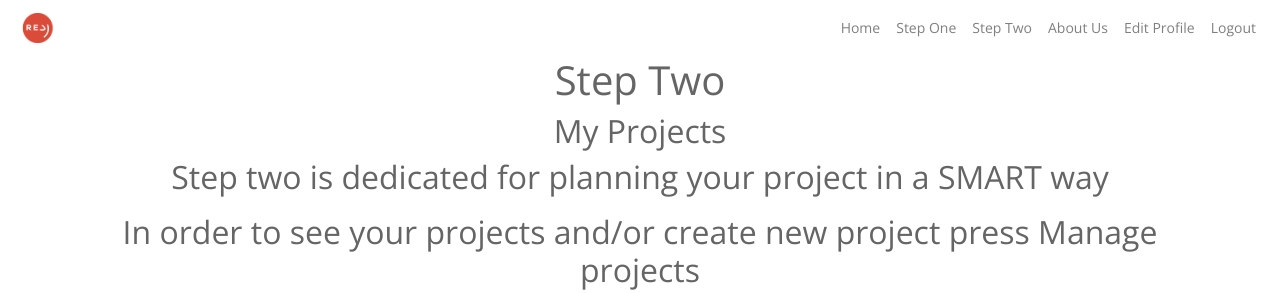
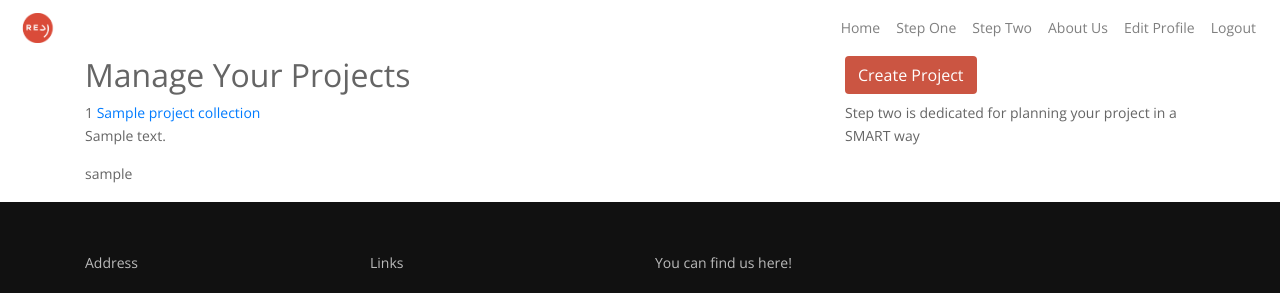
Before and after one commit to nurpeiis/RED, a Django app: page /home/step-two/ in a window 1280 px wide. Shown: the top 293 px of the page. Run offline with Django 3.2, Linux system fonts and the light colour scheme; a user stored in the database is signed in; tables that the repository leaves empty hold one stand-in row (values such as "Sample post"); some libraries are stand-ins or nearby versions.

Commit message:
Project HTML Templates have been changed

```diff
--- a/home/templates/home/project_detail.html
+++ b/home/templates/home/project_detail.html
@@ -15,7 +15,7 @@
             {% endfor %}
         </ul>
         {% endif %}
-        <a href = "{{ instance.get_absolute_url }}">{{ instance.name }}</a>
+        <h2>{{ instance.name }}</h2>
         <p>{{ instance.description }}</p>
         <p> {{ instance.slug }} </p>
         <button onclick="location.href='{{ instance.get_absolute_url }}edit'" class="btn ligncenter marginbot20" style="background-color: #CB5542; color: white; margin-top: 20px;">Edit Project</button>
--- a/home/templates/home/step_two.html
+++ b/home/templates/home/step_two.html
@@ -7,20 +7,35 @@
 {% endblock %}
 {% block body %}
     <div class = "container">
-        <center>
-            <h1> Step Two</h1>
-            <h2> My Projects <h2>
-            <p>Step two is dedicated for planning your project in a SMART way </p>
-            <p> In order to see your projects and/or create new project press Manage projects</p>
-            <button onclick="location.href='{% url 'home:project_post' %}'" class="btn ligncenter marginbot20" style="background-color: #CB5542; color: white; margin-top: 20px;">Create Project</button>
-            <h2> Manage Your Projects </h2>
-        </center>
+        <div class = "row">
+            <div class = "col-8">
+                <h2> Manage Your Projects </h2>
+            </div>
+            <div class = "col-4">
+                <button onclick="location.href='{% url 'home:project_post' %}'" class="btn" style="background-color: #CB5542; color: white;">Create Project</button>
+            </div>
+        </div>
         {% for obj in object_list %}
-            <div class = "container">
-                {{forloop.counter}} <a href = "{{ obj.get_absolute_url }}">{{ obj.name }}</a>
-                <p>{{ obj.description }}</p>
-                <p>{{ obj.slug }} </p>
+            <div class = "row">
+                <div class = "col-8">
+                    {{forloop.counter}} <a href = "{{ obj.get_absolute_url }}">{{ obj.name }}</a>
+                    <p>{{ obj.description }}</p>
+                    <p>{{ obj.slug }} </p>
+                </div>
+                {% if forloop.counter == 1 %}
+                    <div class = "col-4">
+                        <p>Step two is dedicated for planning your project in a SMART way </p>
+                    </div>
+                {% endif %}
+                {% if forloop.counter == 2 %}
+                    <div class = "col-4">
+                        <p> In order to see your projects and/or create new project press Manage projects</p>
+                    </div>
+                {% endif %}
             </div>
         {% endfor %}
     </div>
+     <center>
+
+    </center>
 {% endblock %}
```
